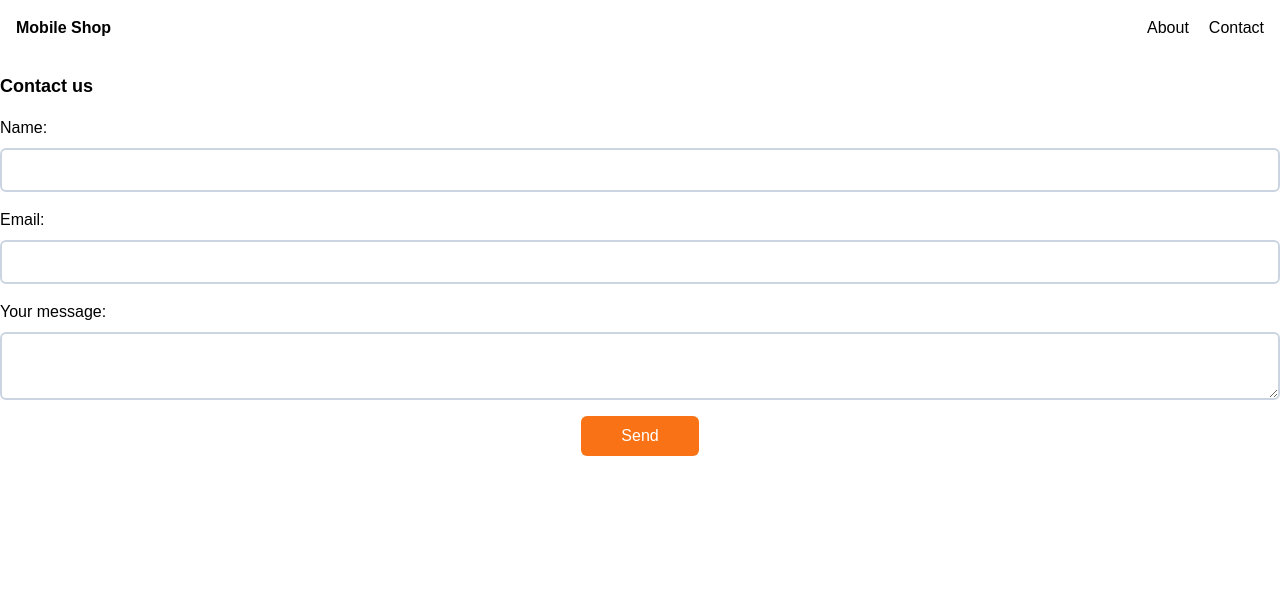
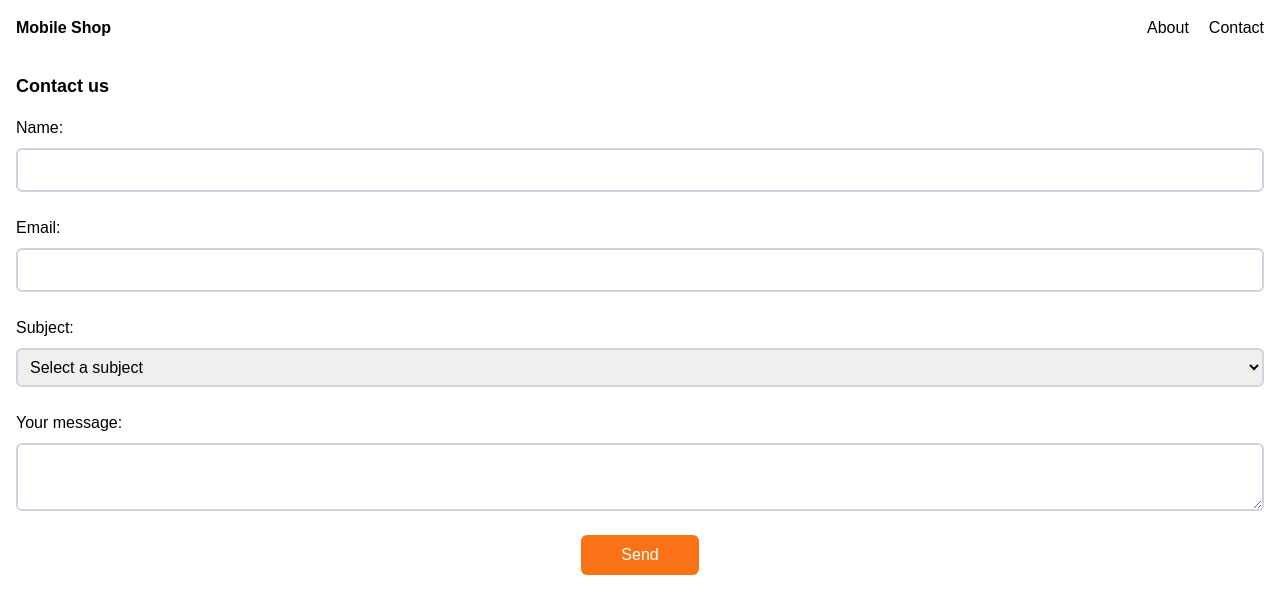
Before and after one commit to tilakjain619/First-React-App, a React (Vite) app: page /contact in a window 1280 px wide. Shown: the top 614 px of the page. Built offline with nearby package versions, Linux system fonts and the light colour scheme.

Commit message:
add form validation using useState

```diff
--- a/src/About.jsx
+++ b/src/About.jsx
@@ -2,14 +2,15 @@ import React from 'react'
 
 const About = () => {
   return (
-    <div className='container mx-auto my-4'>
+    <div className='container mx-auto my-4 px-6'>
       <h1 className='text-lg font-bold my-4'>About us</h1>
+      <img className='my-8 rounded-md shadow-lg shadow-slate-200' src="https://images.unsplash.com/photo-1706372124821-952b522c8961?w=1000&auto=format&fit=crop&q=60&ixlib=rb-4.0.3&ixid=M3wxMjA3fDB8MHxzZWFyY2h8MTB8fG1vYmlsZXN8ZW58MHx8MHx8fDA%3D"/>
       <p className='my-4'>Lorem ipsum dolor sit amet consectetur adipisicing elit. Iste officia modi sit veritatis. Rerum est autem quisquam commodi eum amet ducimus ratione non quia?</p>
-      <img className='my-8 rounded-md shadow-lg shadow-slate-200' src="https://images.unsplash.com/photo-1706372124821-952b522c8961?w=1000&auto=format&fit=crop&q=60&ixlib=rb-4.0.3&ixid=M3wxMjA3fDB8MHxzZWFyY2h8MTB8fG1vYmlsZXN8ZW58MHx8MHx8fDA%3D"/>
       <p className='my-4'>Lorem ipsum dolor sit amet consectetur adipisicing elit. Doloribus obcaecati et commodi architecto nobis expedita quia accusamus, voluptates cum, ipsum quo harum recusandae.</p>
-      <p className='my-4'>Lorem ipsum dolor sit amet consectetur adipisicing elit. Doloribus obcaecati et commodi architecto nobis expedita quia accusamus, voluptates cum, ipsum quo harum recusandae.</p>
+      <hr/>
+      <p className='my-4 text-center text-sm'>Created by Tilak Jain | 2024</p>
     </div>
   )
 }
 
-export default About
+export default About;
--- a/src/App.css
+++ b/src/App.css
@@ -14,7 +14,7 @@ button{
     cursor: pointer;
     outline: none;
 }
-input, textarea{
+input, textarea, select, option{
     outline: none;
 }
 a{
--- a/src/Contact.jsx
+++ b/src/Contact.jsx
@@ -1,17 +1,73 @@
-import React from 'react'
+import React, { useState } from 'react'
 
 const Contact = () => {
+
+  const [name, setName] = useState("");
+  const [email, setEmail] = useState("");
+  const [subject, setSubject] = useState("");
+  const [message, setMessage] = useState("");
+  const [errors, setErrors] = useState("");
+
+  function validateForm() {
+    const errors = {};
+    if (!name) {
+      errors.name = "Name is required";
+    }
+    if (!email) {
+      errors.email = "Email is required";
+    }
+    else if (!/\S+@\S+\.\S+/.test(email)) {
+      errors.email = "Email is invalid";
+    }
+
+    if(!subject){
+      errors.subject = "Subjet is required";
+    }
+    if(!message){
+      errors.message = "Please write a message";
+    }
+    else if(message.length < 4){
+      errors.message = "Message is too short";
+    }
+    return errors;
+  }
+
+  let handleSubmit = (e) => {
+    e.preventDefault();
+    const validateErrors = validateForm();
+    if(Object.keys(validateErrors).length > 0){
+      setErrors(validateErrors);
+    }
+    else{
+      console.log("Form submitted");
+    }
+  }
   return (
-    <div className='container mx-auto my-4'>
+    <div className='container mx-auto my-4 px-4'>
       <h1 className="text-lg font-bold">Contact us</h1>
-      <form action="" className='flex flex-col'>
+      <form action="" onSubmit={handleSubmit} className='flex flex-col'>
         <label htmlFor="name" className='mt-4'>Name:</label>
-        <input type="text" name='name' className='border-2 border-slate-300 px-2 py-2 rounded-md mt-2'/>
+        <input onChange={(e) => setName(e.target.value)} type="text" name='name' className='border-2 border-slate-300 px-2 py-2 rounded-md mt-2' />
+        <p className='text-red-600 text-sm pt-2'>{errors.name}</p>
+
         <label htmlFor="email" className='mt-4'>Email:</label>
-        <input type="email" name='email' className='border-2 border-slate-300 px-2 py-2 rounded-md mt-2'/>
+        <input onChange={(e) => setEmail(e.target.value)} type="email" name='email' className='border-2 border-slate-300 px-2 py-2 rounded-md mt-2' />
+        <p className='text-red-600 text-sm pt-2'>{errors.email}</p>
+
+        <label htmlFor="subject" className='mt-4'>Subject: </label>
+        <select onChange={(e) => setSubject(e.target.value)} name="subject" className='border-2 border-slate-300 px-2 py-2 rounded-md mt-2'>
+          <option value="">Select a subject</option>
+          <option value="feedback">Feedback</option>
+          <option value="suggestion">Suggestion</option>
+          <option value="query">Query</option>
+          <option value="complaint">Complaint</option>
+        </select>
+        <p className='text-red-600 text-sm pt-2'>{errors.subject}</p>
+
         <label htmlFor="message" className='mt-4'>Your message:</label>
-        <textarea name="message" className='border-2 border-slate-300 px-2 py-2 rounded-md mt-2'></textarea>
-        <button className='px-10 py-2 bg-orange-500 w-fit text-white mx-auto mt-4 rounded-md hover:bg-orange-700'>Send</button>
+        <textarea onChange={(e) => setMessage(e.target.value)} name="message" className='border-2 border-slate-300 px-2 py-2 rounded-md mt-2'></textarea>
+        <p className='text-red-600 text-sm pt-2'>{errors.message}</p>
+        <button type='submit' className='px-10 py-2 bg-orange-500 w-fit text-white mx-auto mt-4 rounded-md hover:bg-orange-700'>Send</button>
       </form>
     </div>
   )
```
